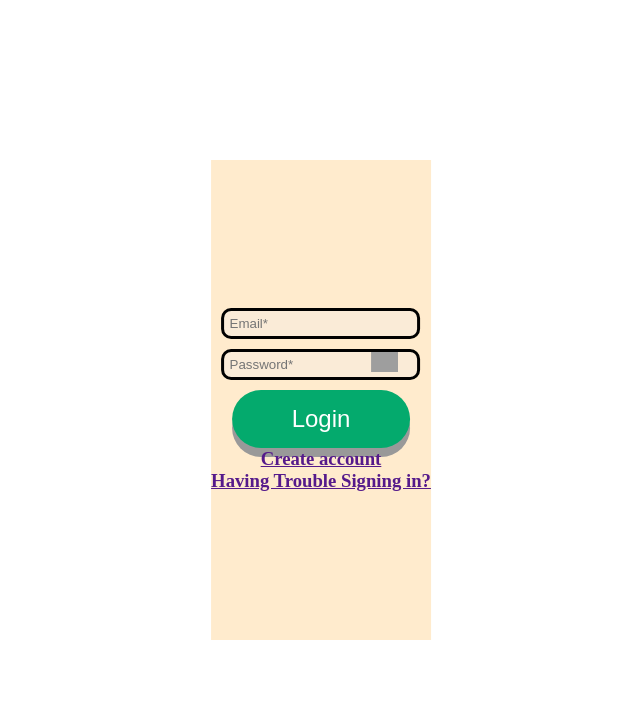
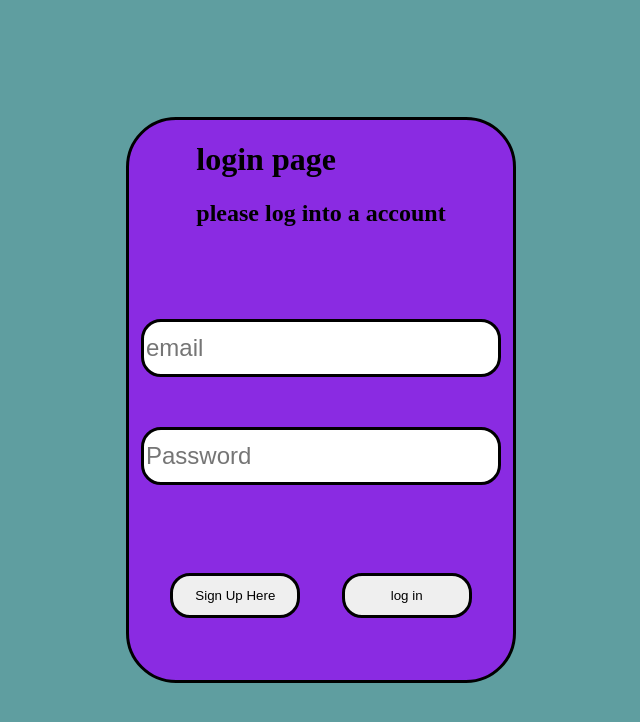
Before and after one commit to bsdjng/CRUD-media-player, a PHP site: page /CRUD-media-player/AccountLogin.php in a window 1280 px wide. Shown: the top 722 px of the page, without its empty margins (319-959 px from the left). Run offline with PHP 8.4, Linux system fonts and the light colour scheme; grey boxes are pictures that could not be loaded.

Commit message:
loginpage1stchange

```diff
--- a/Code/AccountLogin.css
+++ b/Code/AccountLogin.css
@@ -1,71 +1,55 @@
-*{
+body{
     margin: 0;
     padding: 0;
+    background-color: cadetblue;
+
 }
-/* CSS styles */
-.AccountCenterDiv {
-    position: absolute;
+
+#CenterDiv{
     top: 50%;
     left: 50%;
     transform: translate(-50%, -50%);
-    display: flex;
-    flex-direction: column;
-    align-items: center; /* Center items horizontally */
-    justify-content: center; /* Center items vertically */
-    height: 60vh; /* Adjust the height */
-    background-color: blanchedalmond;
-}
-
-.Formlist {
-    list-style: none;
+    width: 30%;
+    height: 70%;
+    position: absolute;
+    background-color: ghostwhite;
     display: flex;
     flex-direction: column;
     align-items: center;
+    justify-content: center;
+    border: solid black;
+    background-color: blueviolet;
+    border-radius: 50px;
+}
+#div1{
+    height: 20%;
+}
+#div2{
+    height: 80%;
+    width: 100%;
+    display: flex;
+    flex-direction: column;
     justify-content: space-evenly;
-    width: 100%; /* Make the width full */
-    max-width: 300px; /* Set a maximum width */
+    align-items: center;
 }
-
-.ListItem {
+#div3{
+    display: flex;
+    flex-direction: row;
+    justify-content: space-evenly;
     width: 100%;
-    background-color: antiquewhite;
-    border: solid black 3px;
-    border-radius: 10px;
-    margin-bottom: 10px; /* Add some bottom margin */
 }
-
-.inputField {
-    width: calc(100% - 10px); /* Adjust input width */
-    border: none;
-    background-color: transparent;
-    padding: 5px; /* Add some padding */
+#email, #password{
+    margin-top: 25px;
+    margin-bottom: 25px;
+    width: 350px;
+    height: 50px;
+    border-radius: 20px;
+    border: solid black;
+    font-size: 150%;
 }
-
-#passwordShide{
-    height: 20px;
-    position: absolute;
-    right: 15%;
+.Button{
+    height: 45px;
+    width: 130px;
+    border: solid black;
+    border-radius: 20px;
 }
-input[type=submit]{
-    display: inline-block;
-    padding: 15px 60px;
-    font-size: 24px;
-    cursor: pointer;
-    text-align: center;
-    text-decoration: none;
-    outline: none;
-    color: #fff;
-    background-color: #04AA6D;
-    border: none;
-    border-radius: 200px;
-    box-shadow: 0 9px #999;
-}
-
-input[type=submit]:hover{
-    background-color: #3e8e41;
-}
-.button:active {
-    background-color: #3e8e41;
-    box-shadow: 0 5px #666;
-    transform: translateY(4px);
-}
--- a/Code/AccountLogin.php
+++ b/Code/AccountLogin.php
@@ -7,39 +7,23 @@
     <link rel="stylesheet" href="AccountLogin.css">
 </head>
 <body>
-<div class="AccountCenterDiv">
-        <form action="login.php" method="post">
-            <ul class="Formlist">
-                <li class="ListItem">
-                    <input class="inputField" type="email" name="email" placeholder="Email*" required>
-                </li>
-                <li class="ListItem">
-                    <input type="password" class="inputField" name="password" id="Password" placeholder="Password*" required>
-                    <img id="passwordShide" src="../images/hidden.png" alt="show password" onclick="show_hide_pass()">
-                </li>
-                <li>
-                    <input type="submit" value="Login">
-                </li>
-            </ul>
-        </form>
-        <a href=""><h3>Create account</h3></a>
-        <a href=""><h3>Having Trouble Signing in?</h3></a>
+    <div id="CenterDiv">
+        <div id="div1">
+            <h1>login page</h1>
+            <h2>please log into a account</h2>
+        </div>
+        <div id="div2">
+            <form action="" id="form1">
+                <input type="email" name="" placeholder="email" id="email" required><br>
+                <input type="password" name="" placeholder="Password" id="password" required>
+            </form>
+            <div id="div3">
+                <a href=""><button class="Button" >Sign Up Here</button></a>
+                <button class="Button" type="submit" form="form1">log in</button>
+            </div>
+
+        </div>
     </div>
 
-
-
-    <script>
-        function show_hide_pass() {
-            var x = document.getElementById("Password");
-            var img = document.getElementById("passwordShide");
-            if (x.type === "password") {
-                x.type = "text";
-                img.src = "../images/visible.png";
-            } else {
-                x.type = "password";
-                img.src = "../images/hidden.png";
-            }
-        }
-    </script>
 </body>
 </html>
```
